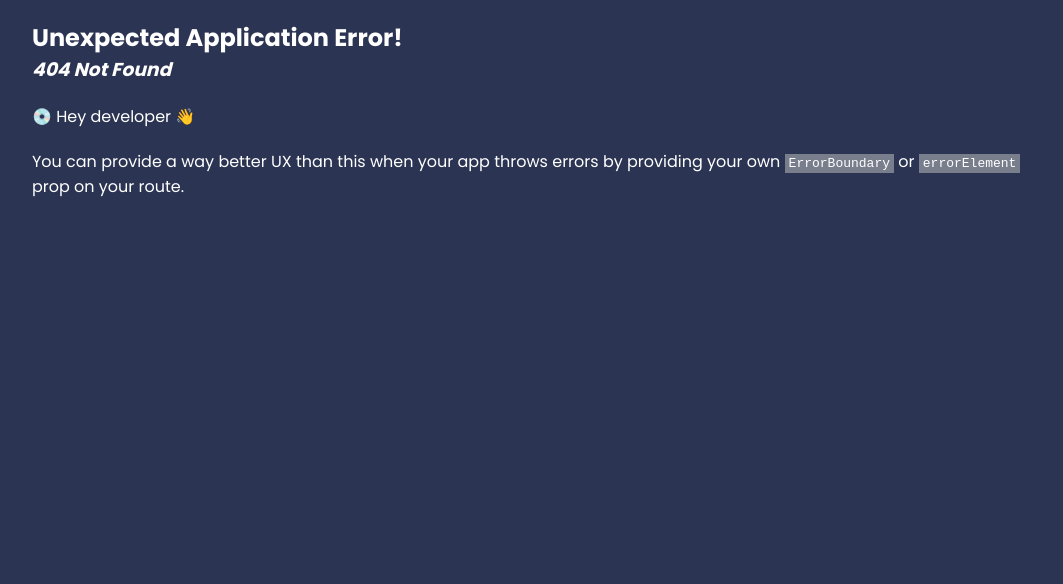
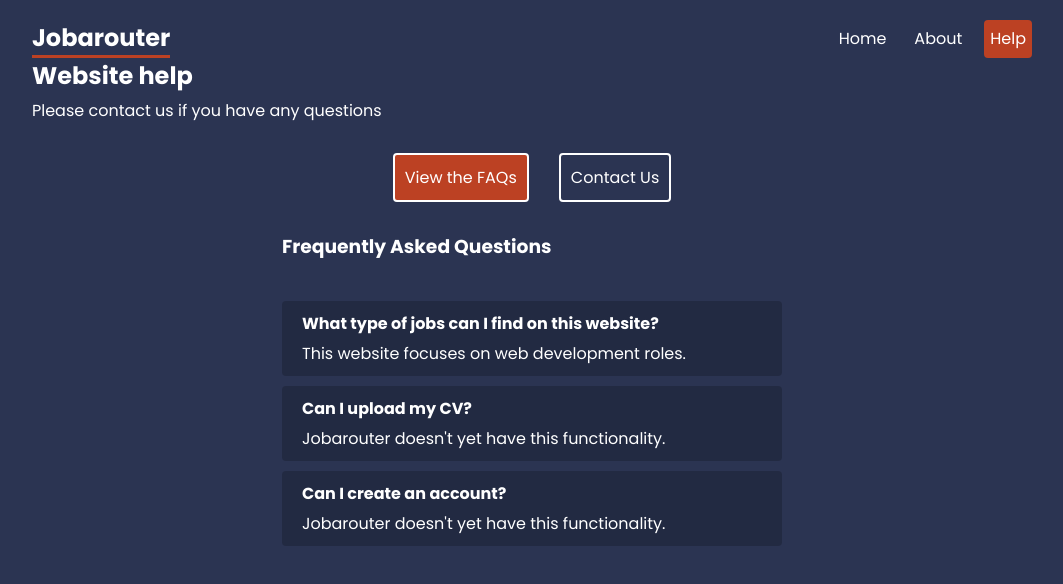
Before and after one commit to Nadia982/jobarouter, a React (Create React App) app: page /help/faq in a window 1280 px wide. Before the commit this address had no page. Shown: the top 584 px of the page, without its empty margins (108-1171 px from the left). Built offline with nearby package versions, Linux system fonts and the light colour scheme.

Commit message:
added nested routes under 'help' for 'faqs' and 'contact'

```diff
--- a/src/App.js
+++ b/src/App.js
@@ -8,15 +8,23 @@ import {
 //pages
 import Home from "./pages/Home";
 import About from "./pages/About";
+import Contact from './pages/help/Contact';
+import Faq from './pages/help/Faq';
 
 //layouts
 import RootLayout from "./layouts/RootLayout";
+import HelpLayout from './layouts/HelpLayout';
+
 
 const router = createBrowserRouter(
   createRoutesFromElements(
     <Route path="/" element={<RootLayout/>}>
       <Route index element={<Home />} />
       <Route path="about" element={<About />} />
+      <Route path="help" element={<HelpLayout/>}>
+        <Route path="faq" element={<Faq/>}/>
+        <Route path="contact" element={<Contact/>}/>
+      </Route>
     </Route>
   )
 );
--- a/src/index.css
+++ b/src/index.css
@@ -1,4 +1,4 @@
-@import url('https://fonts.googleapis.com/css2?family=Poppins:wght@400;700&display=swap');
+@import url("https://fonts.googleapis.com/css2?family=Poppins:wght@400;700&display=swap");
 
 :root {
   --primary: #bc4123;
@@ -16,10 +16,11 @@ body {
 * {
   color: #fff;
   margin: 0;
+  /* border: 1px solid red; */
 }
 
 p {
-  margin: 20px 0;
+  margin: 5px 0;
 }
 
 button {
@@ -37,7 +38,7 @@ header nav {
   display: flex;
   gap: 16px;
   justify-content: end;
-  max-width: 1200px;
+  max-width: 1000px;
   margin: 0 auto;
 }
 
@@ -55,14 +56,93 @@ header nav a {
 header nav a:hover {
   background: var(--primary);
   opacity: 0.7;
-  }
+}
 
 header nav a.active {
-background: var(--primary);
+  background: var(--primary);
+  opacity: 1;
 }
 
-/* page content */
-main {
-  max-width: 1200px;
-  margin: 40px auto;
+/* help layout */
+.help-layout nav {
+  display: flex;
+  justify-content: center;
+  gap: 30px;
+  margin: 30px 0;
 }
+
+.help-layout nav a {
+  padding: 10px;
+  border: 2px solid white;
+  border-radius: 4px;
+  text-decoration: none;
+}
+
+.help-layout nav a:hover {
+  border-color: var(--primary);
+}
+
+.help-layout nav a.active {
+  background: var(--primary);
+}
+
+/* faq */
+
+.faq {
+  margin: 0 auto;
+  width: 50%;
+}
+
+.faq h3 {
+  margin-bottom: 40px;
+}
+
+.faq .question {
+  background: rgba(0, 0, 0, 0.2);
+  padding: 5px 20px;
+  border-radius: 4px;
+  margin: 10px 0;
+}
+
+/* contact form */
+.contact {
+  width: 50%;
+  margin: 0 auto;
+}
+
+form {
+  margin-top: 30px;
+}
+
+form input,
+form label span,
+form textarea {
+  display: block;
+}
+
+form input,
+form textarea {
+  width: 90%;
+  margin-bottom: 30px;
+  padding: 8px;
+  border-radius: 4px;
+  border: 0;
+  color: var(--secondary);
+}
+
+form label span {
+  margin-bottom: 10px;
+}
+
+button {
+  font-family: Poppins;
+  background-color: var(--primary);
+  opacity: 1;
+  font-size: 1.1rem;
+  color: white;
+  border: 2px solid white;
+}
+
+button:hover {
+  opacity: 0.7;
+}
--- /dev/null
+++ b/src/layouts/HelpLayout.js
@@ -0,0 +1,16 @@
+import React from 'react';
+import {NavLink, Outlet} from 'react-router-dom'
+
+export default function HelpLayout() {
+  return (
+    <div className="help-layout">
+        <h2>Website help</h2>
+        <p>Please contact us if you have any questions</p>
+        <nav>
+            <NavLink to="faq">View the FAQs</NavLink>
+            <NavLink to="contact">Contact Us</NavLink>
+        </nav>
+        <Outlet/>
+    </div>
+  )
+}
--- a/src/layouts/RootLayout.js
+++ b/src/layouts/RootLayout.js
@@ -8,6 +8,7 @@ export default function RootLayout() {
           <h1>Jobarouter</h1>
           <NavLink to="/">Home</NavLink>
           <NavLink to="about">About</NavLink>
+          <NavLink to="help">Help</NavLink>
         </nav>
       </header>
       <main>
--- /dev/null
+++ b/src/pages/help/Contact.js
@@ -0,0 +1,25 @@
+import React from 'react'
+
+export default function Contact() {
+  return (
+    <div className="contact">
+        <h3>Contact Us</h3>
+        <form>
+            <label>
+                <span>
+                    Your email:
+                </span>
+                <input type="email" name="email" required />
+            </label>
+            <label>
+                <span>
+                    Your message:
+                </span>
+                <textarea name="message" required />
+            </label>
+            <button>Submit</button>
+        </form>
+
+    </div>
+  )
+}
--- /dev/null
+++ b/src/pages/help/Faq.js
@@ -0,0 +1,22 @@
+import React from 'react'
+
+export default function Faq() {
+  return (
+    <div className='faq'>
+        <h3>Frequently Asked Questions</h3>
+        <div className="question">
+            <p><strong>What type of jobs can I find on this website?</strong></p>
+            <p>This website focuses on web development roles.</p>
+        </div>
+        <div className="question">
+            <p><strong>Can I upload my CV?</strong></p>
+            <p>Jobarouter doesn't yet have this functionality.</p>
+        </div>
+        <div className="question">
+            <p><strong>Can I create an account?</strong></p>
+            <p>Jobarouter doesn't yet have this functionality.</p>
+        </div>
+
+    </div>
+  )
+}
```
